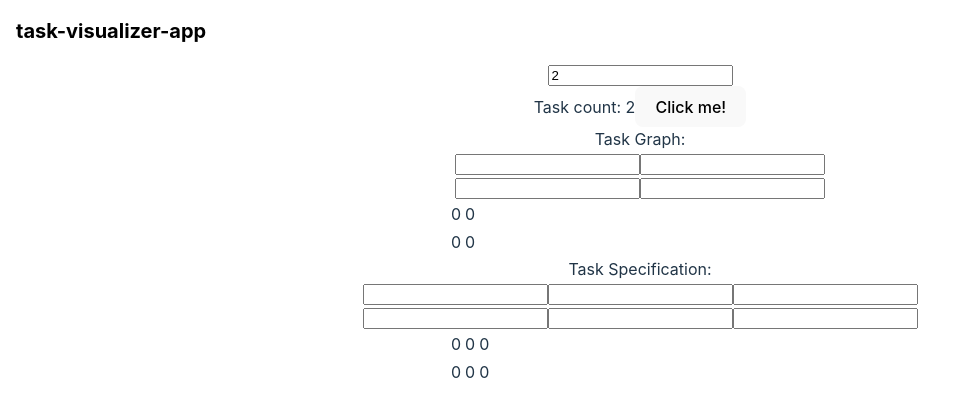
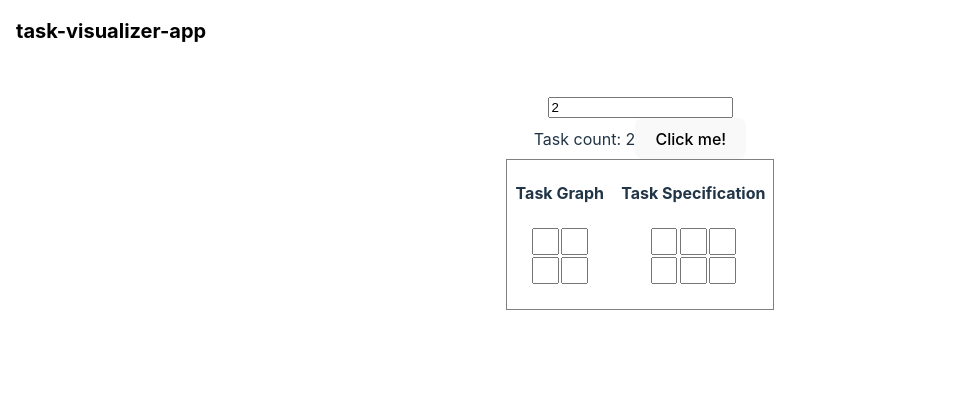
Before and after one commit to YaBoyya/task-visualizer-app, a React (Vite) app: page / in a window 1280 px wide. Shown: the top 416 px of the page, without its empty margins (0-965 px from the left). Built offline with nearby package versions, Linux system fonts and the light colour scheme.

Commit message:
Update matrix and inputs layout

```diff
--- a/src/App.css
+++ b/src/App.css
@@ -3,7 +3,29 @@
   text-align: center;
 }
 
-#container {
+.container {
   display: flex;
+  justify-content: center;
+  align-content: center;
+  flex-direction: column;
+
   padding: 2rem;
 }
+
+.matrix-inputs {
+  width: auto;
+  max-width: 70%;
+  display: flex;
+  align-self: center;
+  justify-content: space-between;
+  border: solid grey 1px;
+  padding-bottom: 1em;
+}
+
+.matrix-inputs div {
+  margin: 0 0.5em;
+}
+
+.graph {
+  flex-grow: 1;
+}
--- a/src/App.tsx
+++ b/src/App.tsx
@@ -47,25 +47,31 @@ function App() {
   return (
     <>
       <div className='container'>
+        <div className="main-input">
           <InputTaskCount
             setTaskCount={setTaskCount}
           />
-
           Task count: {taskCount}
           <button onClick={() => MC_DZZZ(taskGraph, taskSpecification, n, m)}>
             Click me!
           </button>
-        <br/>
-        Task Graph:
+        </div>
+        <div className="matrix-inputs">
+          <div className="graph">
+            <h4>Task Graph</h4>
             <Matrix
               row={taskCount}
               col={taskCount}
             />
-        Task Specification:
+          </div>
+          <div className="specification">
+            <h4>Task Specification</h4>
             <Matrix
               row={taskCount}
               col={3}
             />
+          </div>
+        </div>
       </div>
     </>
   )
--- a/src/Matrix.tsx
+++ b/src/Matrix.tsx
@@ -32,7 +32,7 @@ function Matrix({row, col}: MatrixParams) {
   return(
     <>
       <MatrixInput matrix={matrix} setMatrix={setMatrix} />
-      <MatrixRender matrix={matrix} />
+      {/* <MatrixRender matrix={matrix} /> */}
     </>
   );
 }
--- /dev/null
+++ b/src/MatrixInput.css
@@ -0,0 +1,17 @@
+/* .matrix-input div {
+    padding: 0.2em;
+} */
+
+.matrix-input {
+    margin: auto;
+}
+
+.matrix-input-row input {
+    width: 2em;
+    height: 2em;
+    margin: 0.1em;
+}
+
+.matrix-input-row:last-of-type {
+    padding-bottom: .5em;
+}
--- a/src/MatrixInput.tsx
+++ b/src/MatrixInput.tsx
@@ -1,4 +1,5 @@
 import React from "react";
+import './MatrixInput.css'
 
 export interface MatrixInputParams {
   matrix: number[][];
@@ -18,11 +19,11 @@ function MatrixInput({matrix, setMatrix}: MatrixInputParams) {
   }
 
   return(
-    <>
+    <div className="matrix-input">
       {/* TODO maybe make better separation between cells */}
       {matrix.map((row, indexRow) => {
         return(
-          <div key={indexRow}>
+          <div key={indexRow} className="matrix-input-row">
             {row.map((_, indexColumn) => {
               return(
                 <input
@@ -37,7 +38,7 @@ function MatrixInput({matrix, setMatrix}: MatrixInputParams) {
           </div>
         );
       })}
-    </>
+    </div>
   );
 }
 
```
Lines whose indentation alone changed are shown as unchanged.
